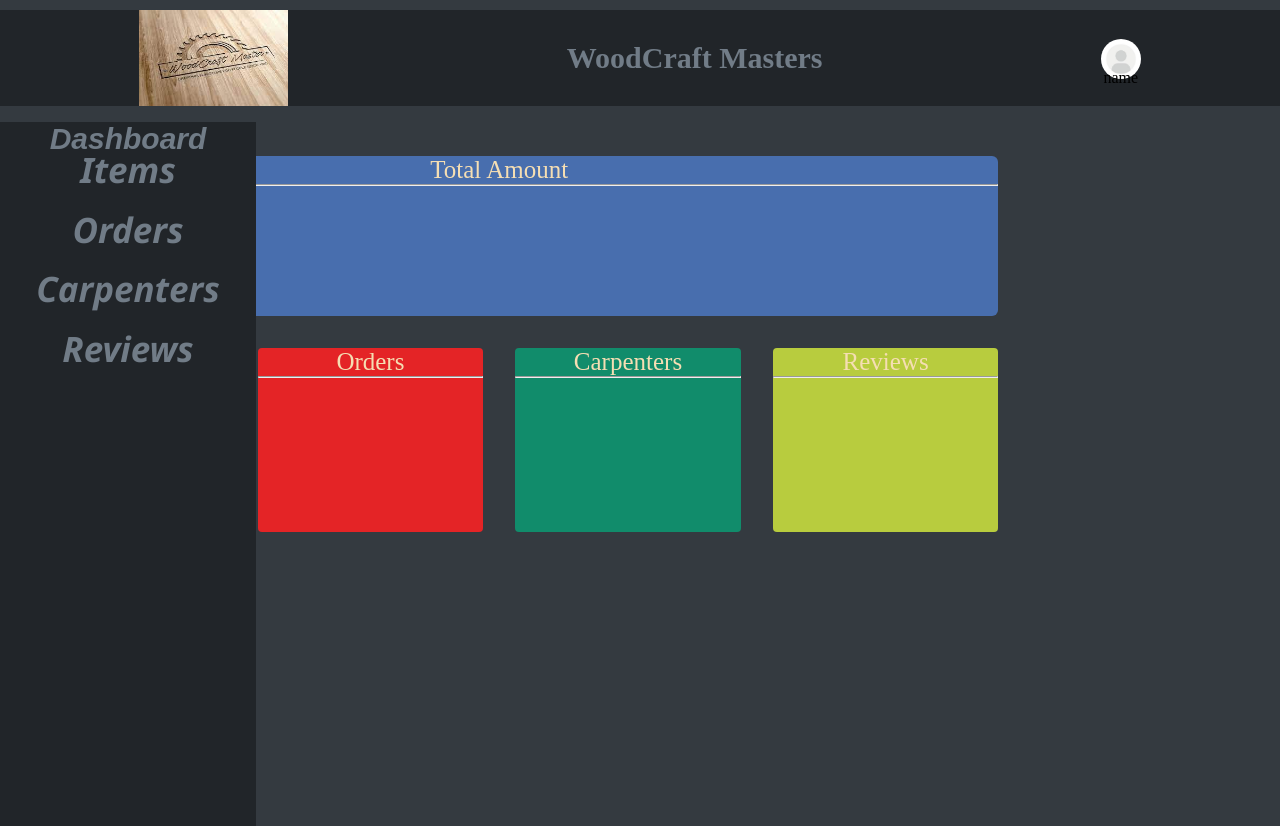
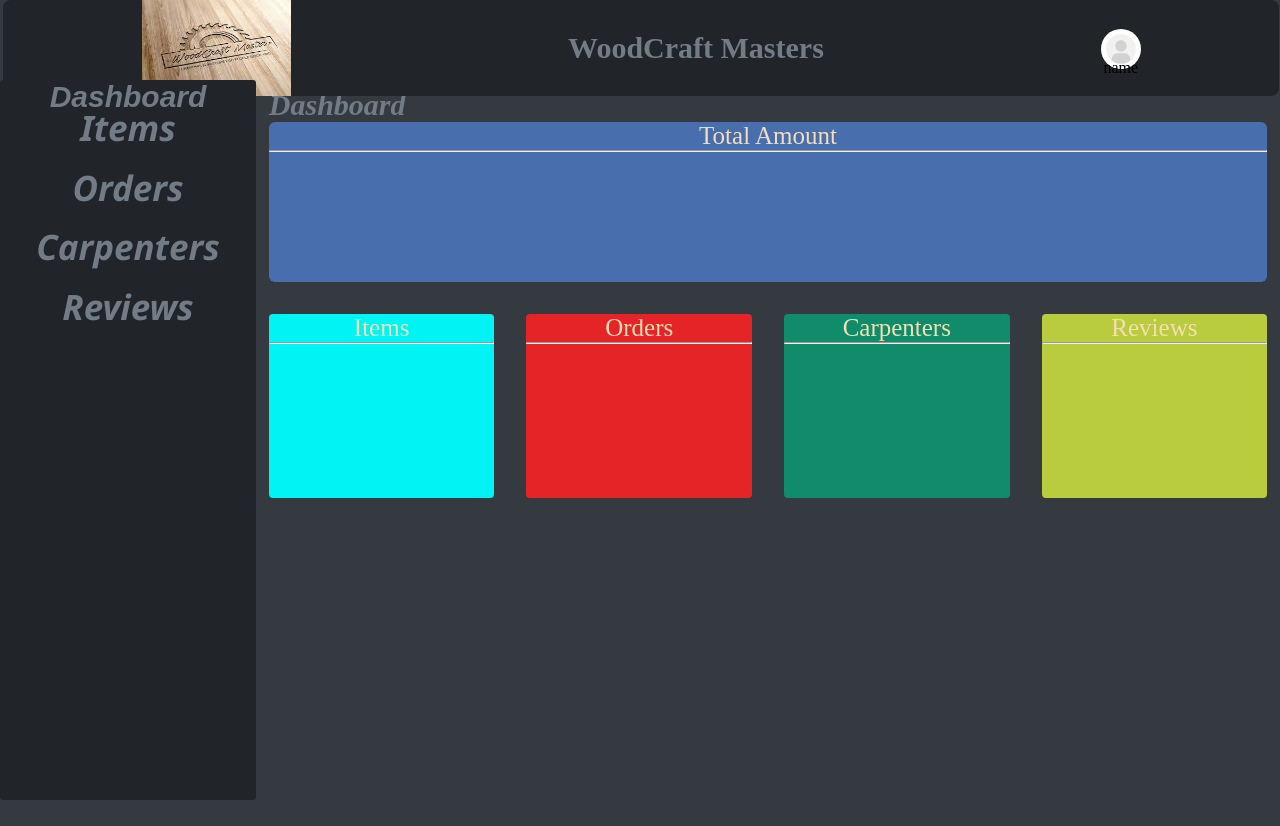
Before and after one commit to Ndigithe-john/CarpentryConnect, a React (Create React App) app in the folder frontend/: page /dashboard in a window 1280 px wide. After the commit the page ends 800 px from the top, so only its background shows below. Built offline with nearby package versions, Linux system fonts and the light colour scheme.

Commit message:
changing styles

```diff
--- a/frontend/src/components/DashBoard/Dashboard.js
+++ b/frontend/src/components/DashBoard/Dashboard.js
@@ -5,7 +5,10 @@ import { Outlet } from "react-router-dom";
 const Dashboard = () => {
   return (
     <div className="container_dashboard">
-      <NavBar element={<h5>WoodCraft Masters</h5>} className="landing_nav">
+      <NavBar
+        element={<h5>WoodCraft Masters</h5>}
+        className="landing_nav fixed_nav"
+      >
         <div className="added_profile">
           <div className="profile_photo">
             <img src={profile} alt="profilePhoto" />
--- a/frontend/src/index.css
+++ b/frontend/src/index.css
@@ -150,12 +150,14 @@ body {
 }
 .dashboard_aside_container {
   position: fixed;
+  margin-top: 10vh;
   height: 90vh;
   background-color: var(--color-background-900);
   width: 20%;
   display: flex;
   flex-direction: column;
   align-items: center;
+  border-radius: 3px;
 }
 .dashboard_aside_container h1 {
   color: var(--color-text-dark);
@@ -165,6 +167,8 @@ body {
   margin-bottom: -10px;
 }
 .dashboard_main_container {
+  margin-left: 21%;
+  margin-top: 11vh;
   width: 78%;
   display: flex;
   flex-direction: column;
@@ -269,3 +273,9 @@ body {
   width: 40em;
   cursor: pointer;
 }
+.fixed_nav {
+  position: fixed;
+  display: block;
+  margin-bottom: 10vh;
+  width: 99.7%;
+}
--- a/frontend/src/pages/pages.css
+++ b/frontend/src/pages/pages.css
@@ -14,7 +14,8 @@
 }
 
 .landing_nav {
-  margin-top: 10px;
+  margin-left: 0.2em;
+  border-radius: 0.5em;
   display: flex;
   height: 6rem;
   justify-content: space-around;
```
